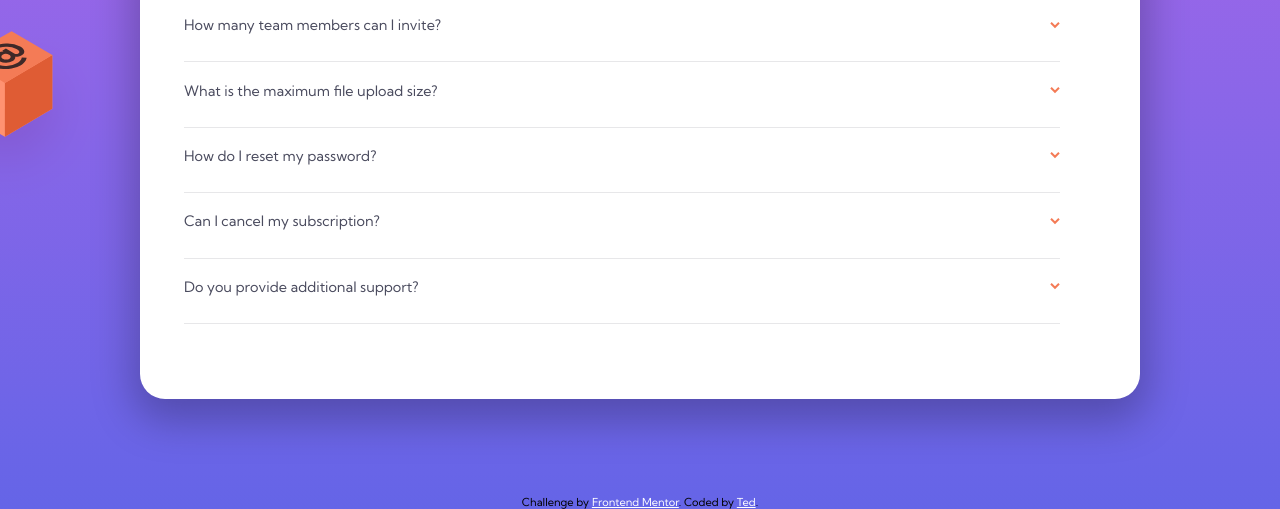
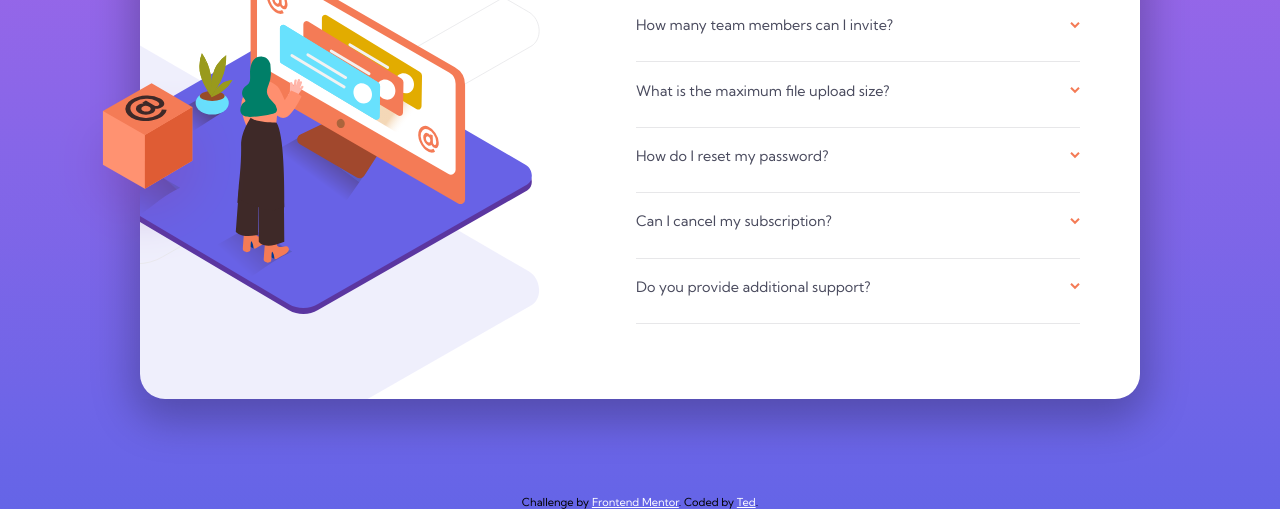
Before and after one commit to sharipoff-0-1/frontend-mentor-accordion-challenge, a plain HTML site: page index.html in a window 1280 px wide. Shown: the part 291-800 px from the top of the page. Drawn offline with Linux system fonts and the light colour scheme.

Commit message:
last commit

```diff
--- a/index.html
+++ b/index.html
@@ -36,12 +36,12 @@
     </style>
   </head>
   <body>
-    <img
-      class="desktop-bg-box"
-      src="/images/illustration-box-desktop.svg"
-      alt="box"
-    />
     <main>
+      <img
+        class="desktop-bg-box"
+        src="/images/illustration-box-desktop.svg"
+        alt="box"
+      />
       <div class="container">
         <div class="mobile-bg">
           <img
@@ -57,6 +57,10 @@
           <img
             src="/images/illustration-woman-online-desktop.svg"
             alt="desktop background illustration"
+          />
+          <img
+            src="/images/bg-pattern-desktop.svg"
+            alt="desktop box-shadow pattern"
           />
         </div>
         <div class="accordion">
```
